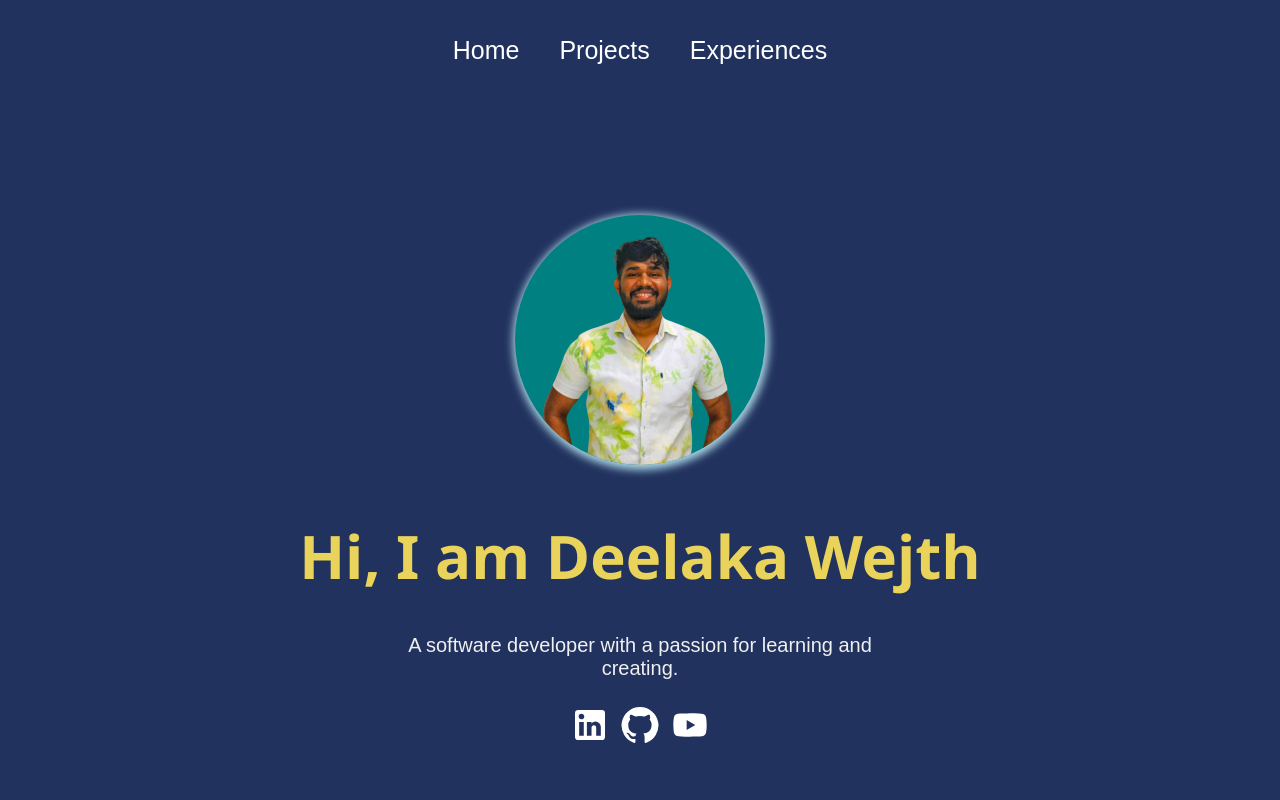
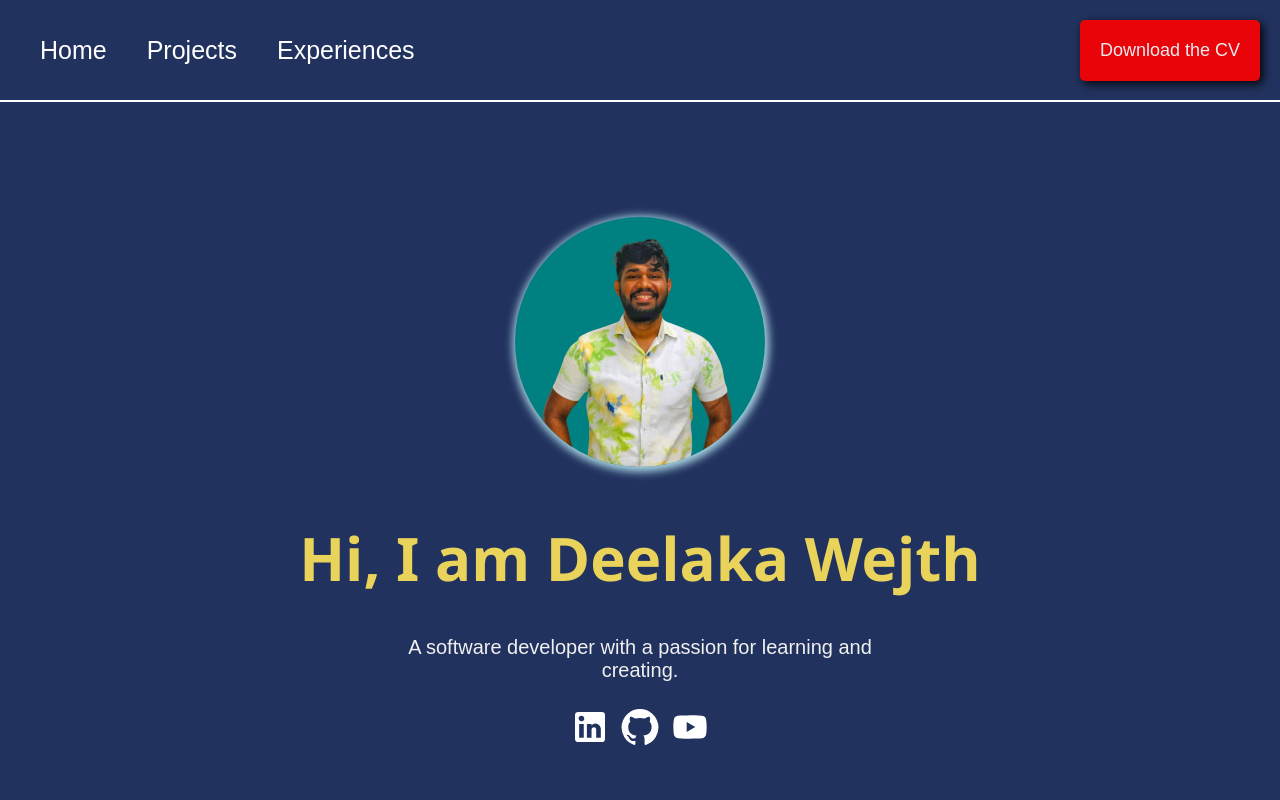
Before and after one commit to deelaka99/deewejkar-portfolio, a React (Vite) app: page / in a window 1280 px wide. Shown: the top 800 px of the page. Built offline with nearby package versions, Linux system fonts and the light colour scheme.

Commit message:
added cv download/ view option

```diff
--- a/src/components/Navbar.jsx
+++ b/src/components/Navbar.jsx
@@ -8,9 +8,16 @@ export default function Navbar() {
 
   const location = useLocation();
 
-  useEffect(()=>{
+  const handleButtonClick = () => {
+    const googleDriveLink = "https://drive.google.com/file/d/1D0zJELoCiRlpgKH8xrGlJab4KHqZRQ-q/view?usp=drive_link";
+
+    // Open the link in a new tab
+    window.open(googleDriveLink, "_blank");
+  };
+
+  useEffect(() => {
     setExpandNavbar(false);
-  },[location]);
+  }, [location]);
 
   return (
     <div className="navbar" id={expandNavbar ? "open" : "close"}>
@@ -24,9 +31,16 @@ export default function Navbar() {
         </button>
       </div>
       <div className="links">
-        <Link to="/">Home</Link>
-        <Link to="/projects">Projects</Link>
-        <Link to="/experience">Experiences</Link>
+        <div className="left-nav">
+          <Link to="/">Home</Link>
+          <Link to="/projects">Projects</Link>
+          <Link to="/experience">Experiences</Link>
+        </div>
+        <div className="right-nav">
+          <div className="innerDiv" onClick={handleButtonClick}>
+            <div className="cv-btn">Download the CV</div>
+          </div>
+        </div>
       </div>
     </div>
   );
--- a/src/styles/Navbar.css
+++ b/src/styles/Navbar.css
@@ -2,6 +2,8 @@
   width: 100%;
   height: 100px;
   background: #21325e;
+  border-bottom: 2px solid white;
+
 }
 
 .links {
@@ -13,6 +15,50 @@
   color: white;
 }
 
+.left-nav{
+  height: 100%;
+  width: 75%;
+  display: flex;
+  align-items: center;
+  justify-content: left;
+  padding-left: 20px;
+}
+
+.right-nav{
+  height: 100%;
+  width: 25%;
+  display: flex;
+  align-items: center;
+  justify-content: center;
+}
+
+.innerDiv{
+  height: 80%;
+  width: 100%;
+  padding-left: 20px;
+  padding-right: 20px;
+  display: flex;
+  align-items: center;
+  justify-content: right;
+}
+
+.cv-btn{
+  background-color: red;
+  opacity: 0.9;
+  border-radius: 5px;
+  display: flex;
+  align-items: center;
+  justify-content: center;
+  box-shadow: 3px 3px 10px black;
+  font-size: large;
+  padding: 20px;
+}
+
+.cv-btn:hover{
+  opacity: 1;
+  box-shadow: 5px 5px 10px black;
+}
+
 .navbar a {
   color: white;
   text-decoration: none;
@@ -21,7 +67,7 @@
 }
 
 .navbar a:hover{
-  color: grey;
+  color: lightgray;
 }
 
 .toggleButton {
```
